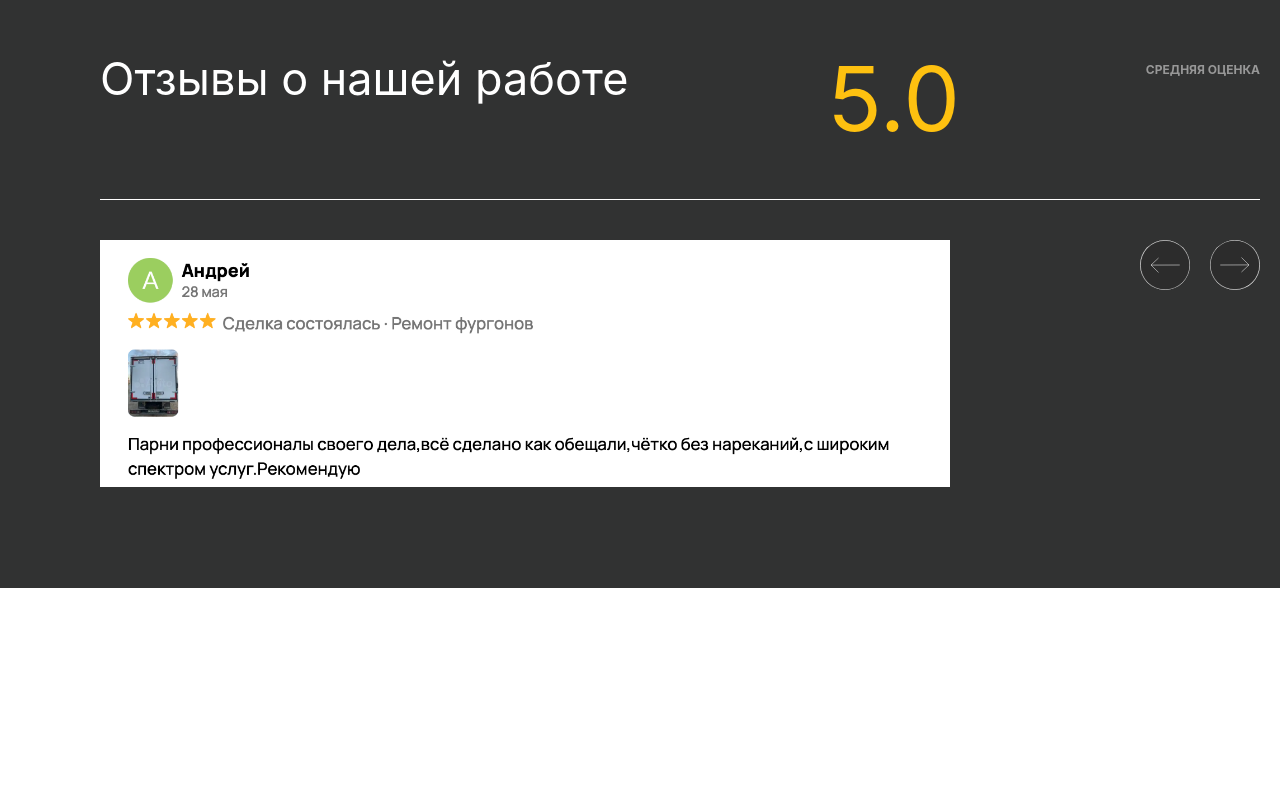
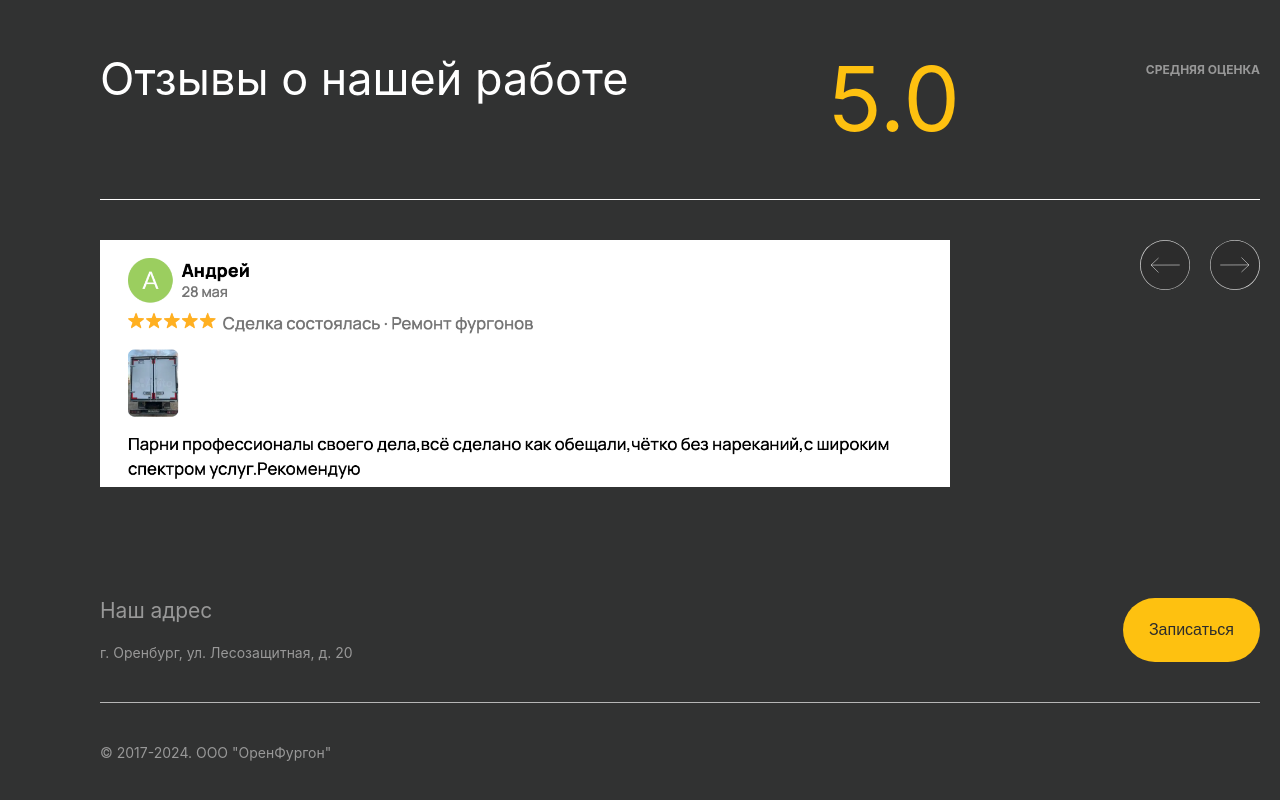
Before and after one commit to MariaStarikova/oren-furgon, a React (Create React App) app: page / in a window 1280 px wide. Shown: the part 3307-4107 px from the top of the page. Before the commit the page ends 3895 px from the top, so only its background shows below. Built offline with nearby package versions, Linux system fonts and the light colour scheme.

Commit message:
Сделала компонент Footer

```diff
--- a/src/components/App/App.js
+++ b/src/components/App/App.js
@@ -1,12 +1,14 @@
 import './App.css';
 import Header from '../Header/Header.jsx';
 import Main from '../Main/Main.jsx';
+import Footer from '../Footer/Footer.jsx';
 
 function App() {
   return (
     <div className="page">
       <Header />
       <Main />
+      <Footer />
     </div>
   );
 }
--- a/src/components/Footer/Footer.jsx
+++ b/src/components/Footer/Footer.jsx
@@ -2,10 +2,31 @@ import React from 'react';
 import './Footer.scss';
 
 function Footer() {
+  const handlePhoneClick = () => {
+    window.location.href = 'tel:+79320108888';
+  };
+
+//Можно сделать отправку сообщения на WhatsApp
+//   const handleWhatsAppClick = () => {
+//     const phoneNumber = '89823585320';
+//     const message = 'Привет, я хочу записаться на консультацию';
+//     const url = `https://wa.me/${phoneNumber}?text=${encodeURIComponent(message)}`;
+//     window.open(url, '_blank');
+//   };
+
   return (
-    <section className="footer">
-
-    </section>
+    <footer className="footer">
+      <div className="footer__container">
+        <div className="footer__info">
+          <p className="footer__title">Наш адрес</p>
+          <p className="footer__adress">г. Оренбург, ул. Лесозащитная, д. 20</p>
+        </div>
+        <button className="footer__button-phone" onClick={handlePhoneClick}>
+          <p className="footer__subtitle_btn">Записаться</p>
+        </button>
+      </div>
+      <p className="footer__text">&#169; 2017-2024. ООО "ОренФургон"</p>
+    </footer>
   );
 }
 
--- /dev/null
+++ b/src/components/Footer/Footer.scss
@@ -0,0 +1,47 @@
+@import '../../constants/constants.scss';
+
+.footer {
+    background-color: $color-background;
+    padding: 60px 20px 50px 100px;
+}
+
+.footer__container {
+    @extend %flex-rows;
+    justify-content: space-between;
+    padding-bottom: 40px;
+}
+
+.footer__info {}
+
+.footer__title {
+    font-size: 21px;
+    line-height: 1.2;
+    font-weight: 400;
+    color: $color-text-grey;
+    margin: 0;
+    margin: 0 auto 20px;
+}
+
+.footer__adress {
+    font-size: 14px;
+    line-height: 1.4;
+    font-weight: 400;
+    color: $color-text-grey;
+    margin: 0;
+}
+
+.footer__button-phone {
+    @include yellow-button($color-button-hover);
+}
+
+.footer__subtitle_btn {}
+
+.footer__text {
+    font-size: 14px;
+    line-height: 1.4;
+    font-weight: 400;
+    color: $color-text-grey;
+    margin: 0;
+    padding-top: 40px;
+    border-top: 1px solid $color-grey-line;
+}
--- a/src/components/Reviews/Reviews.scss
+++ b/src/components/Reviews/Reviews.scss
@@ -2,7 +2,7 @@
 
 .reviews {
   background-color: $color-background;
-  padding: 100px 20px 100px 100px;
+  padding: 100px 20px 50px 100px;
   height: 430px;
 }
 
```
Also changed, not shown: src/components/Footer/Footer.css (deleted).
